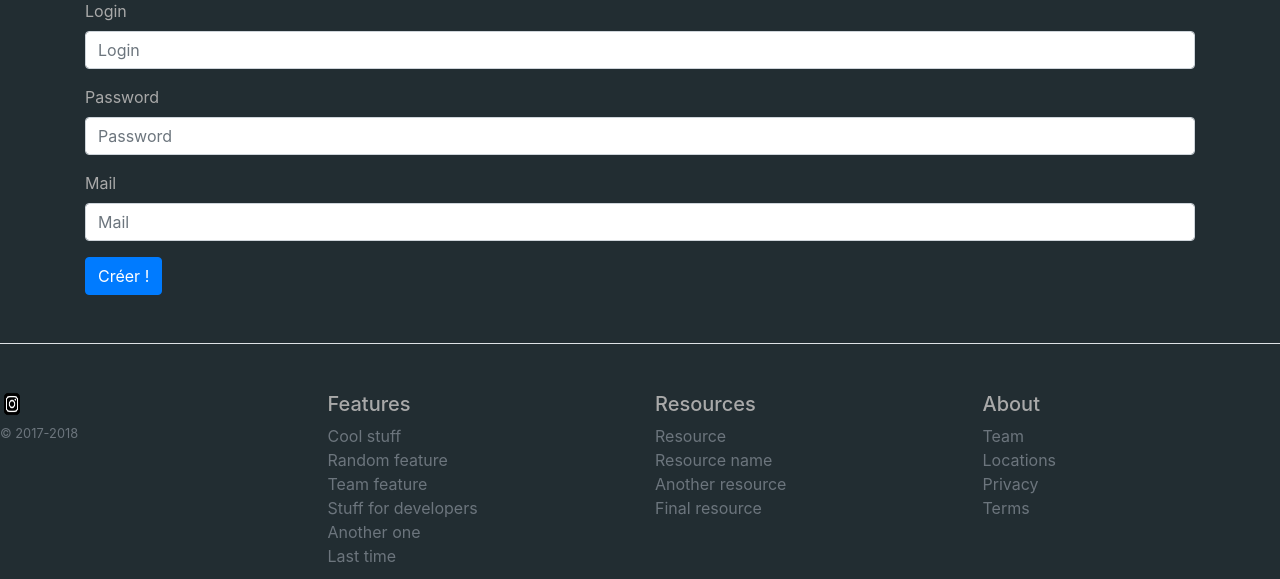
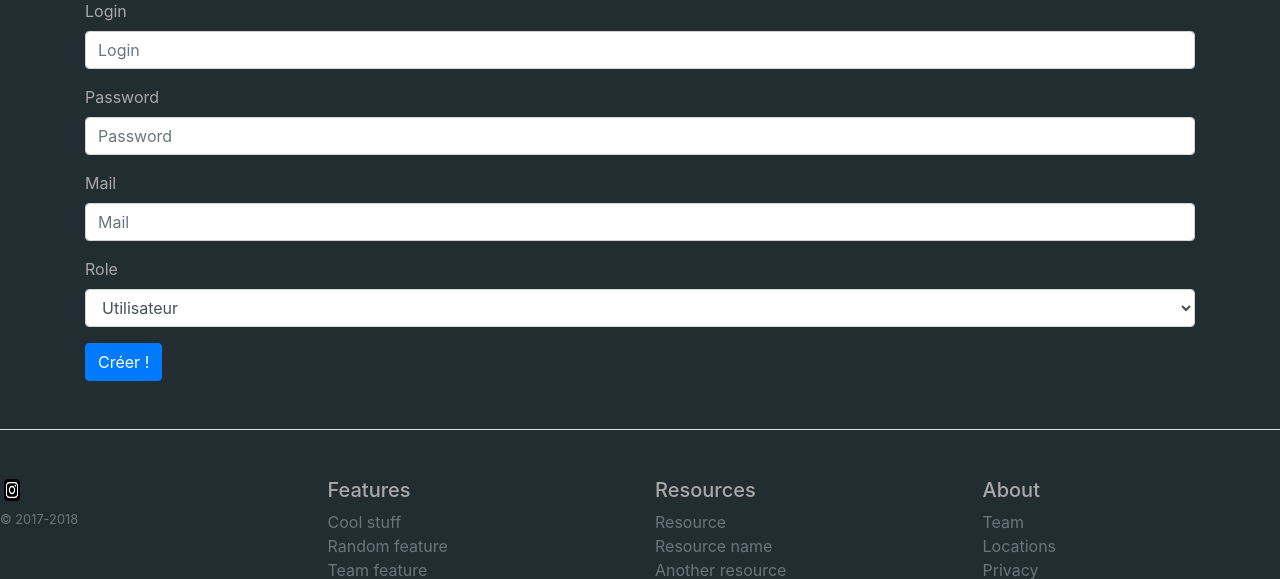
Before and after one commit to axelaction22/div-wib-kahout, a PHP site: page /creerCompte in a window 1280 px wide. Shown: the part 170-749 px from the top of the page. Run offline with PHP 8.4, Linux system fonts and the light colour scheme.

Commit message:
create account role

```diff
--- a/controllers/Utilisateur/Utilisateur.controller.php
+++ b/controllers/Utilisateur/Utilisateur.controller.php
@@ -129,11 +129,11 @@ class UtilisateurController extends MainController{
     }
 
 
-    public function validation_creerCompte($login,$password,$mail){
+    public function validation_creerCompte($login,$password,$mail,$role){
         if ($this->utilisateurManager->verifLoginDisponible($login)){
             $passwordCrypte=password_hash($password,PASSWORD_DEFAULT);
             $clef = rand(0,9999);
-            if($this->utilisateurManager->bdCreerCompte($login,$passwordCrypte,$mail,$clef,"profils/profil.png","utilisateur")){
+            if($this->utilisateurManager->bdCreerCompte($login,$passwordCrypte,$mail,$clef,"profils/profil.png",$role)){
                 $this->sendMailValidation($login,$mail,$clef);
                 ToolBox::ajouterMessageAlerte("Le compte a été crée, un mail de validation vous a été envoyé !",ToolBox::COULEUR_VERTE);
                 header("Location: ".URL."creerCompte");
--- a/index.php
+++ b/index.php
@@ -93,7 +93,8 @@ try{
                     $login = Securite::secureHTML($_POST['login']);
                     $password =Securite::secureHTML($_POST['password']);
                     $mail = Securite::secureHTML($_POST['mail']);
-                    $utilisateurController->validation_creerCompte($login,$password,$mail);
+                    $role = securite::secureHTML($_POST['role']);
+                    $utilisateurController->validation_creerCompte($login,$password,$mail,$role);
                 }else{
                     ToolBox::ajouterMessageAlerte("Les 3 informations sont obligatoires !",Toolbox::COULEUR_ROUGE);
                     header("Location: ".URL."creerCompte");
--- a/views/Visiteur/creerCompte.view.php
+++ b/views/Visiteur/creerCompte.view.php
@@ -13,6 +13,14 @@
     <label for="mail" class="form-label">Mail</label>
     <input type="mail" class="form-control" id="mail" name="mail" placeholder="Mail" required>
   </div>
+  <div class="form-group">
+  <label for="role" class="form-label">Role</label>
+  <select class="form-control" id="role" name="role">
+    <option value="utilisateur">Utilisateur</option>
+    <option value="professeur">Professeur</option>
+  </select>
+</div>
+
 
   <button type="submit" class="btn btn-primary">Créer !</button>
 </form>
```
